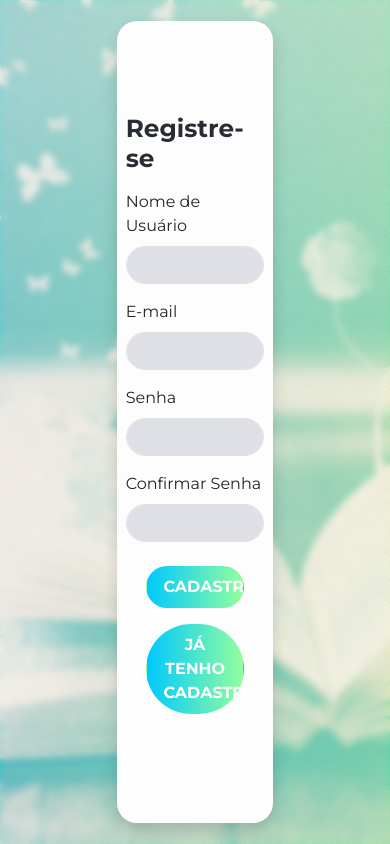
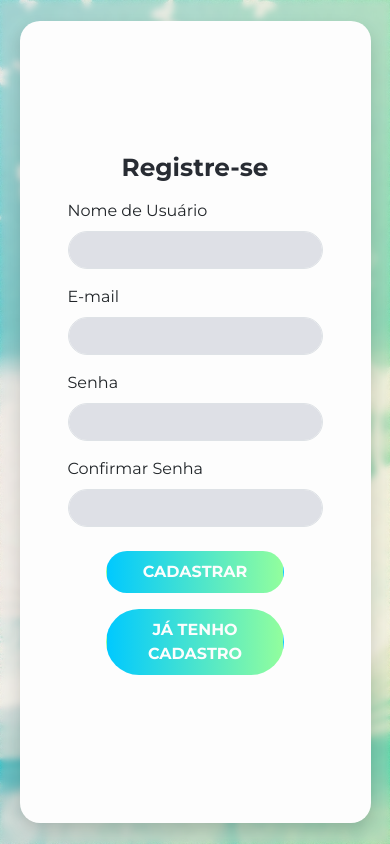
Before and after one commit to loreslei/reg_auth_llibre, a website: page public/index.html in a window 390 px wide. Drawn offline with nearby package versions, Linux system fonts and the light colour scheme.

Commit message:
fixed register

```diff
--- a/public/styles/register.css
+++ b/public/styles/register.css
@@ -49,8 +49,14 @@ body{
     #ContainerLogin{
         width: 40%;
         height: 95vh;
-        border-radius: 20px;
-        background-color: #fdfdfd;
     }
 
 }
+
+@media(max-width:700px){
+
+    #ContainerLogin{
+        width: 90vw;
+    }
+
+}
```
